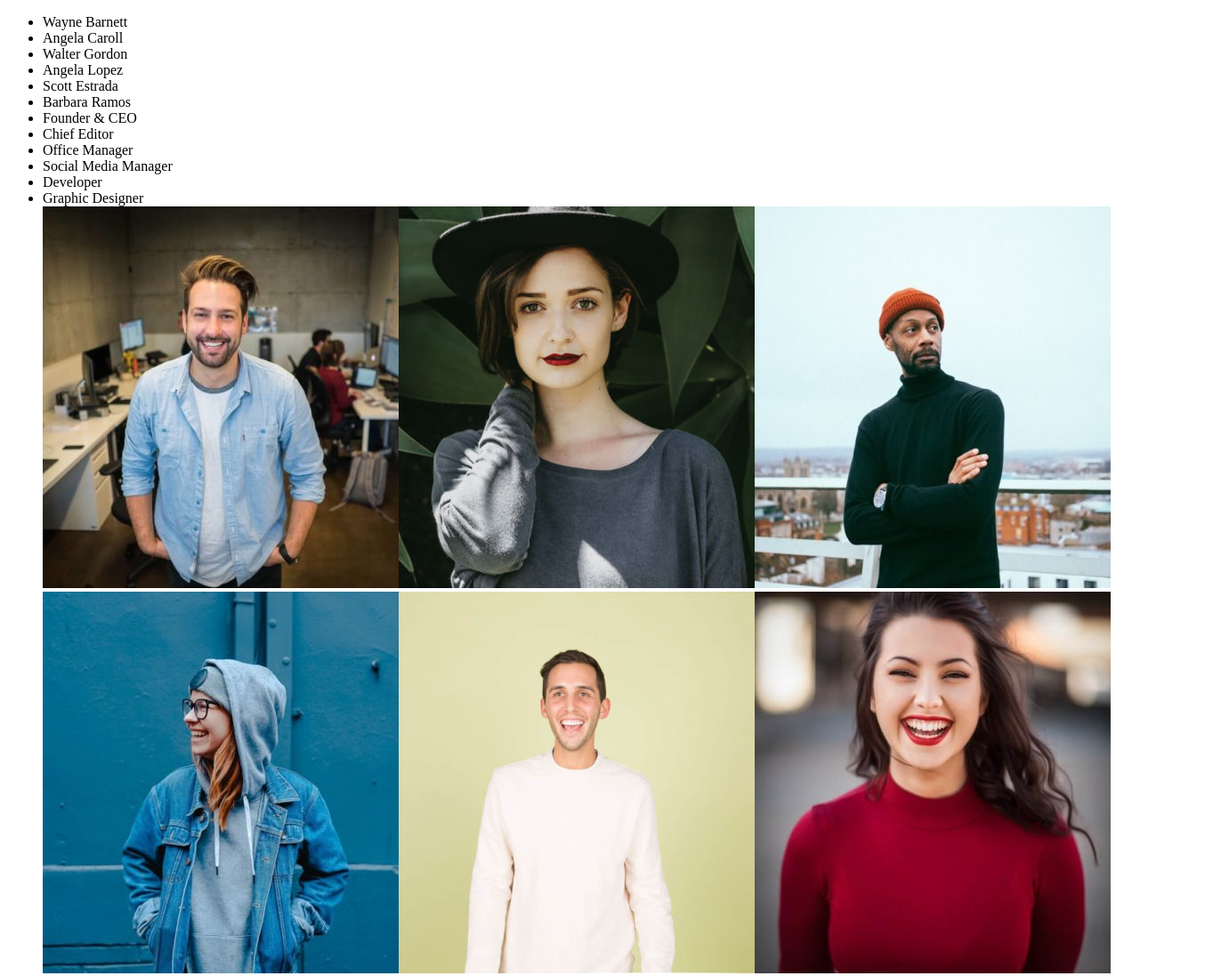
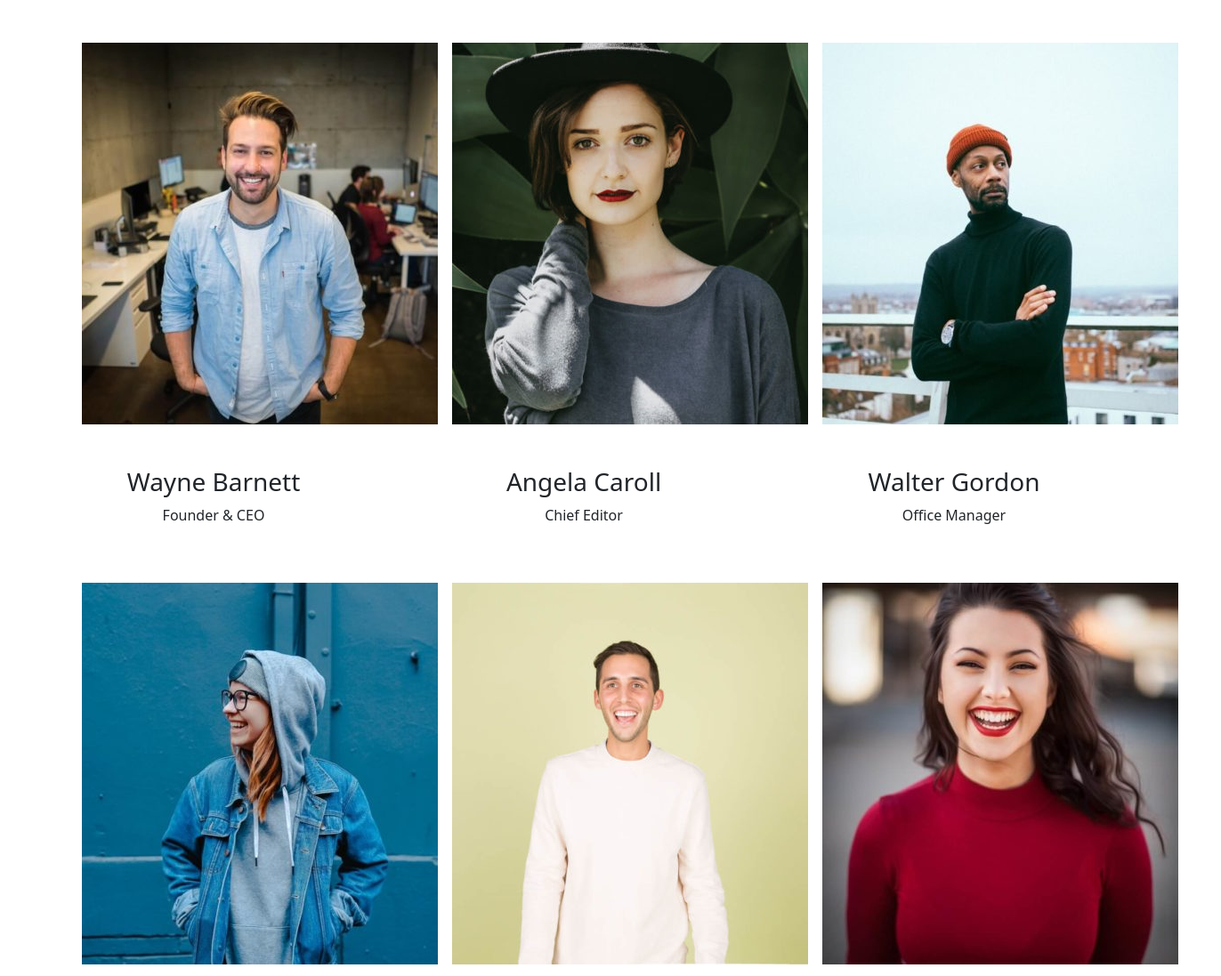
Before and after one commit to antoniozacca/js-our-team, a plain HTML site: page index.html in a window 1280 px wide. Shown: the top 1097 px of the page at 89% size, 1372 px wide, since content can reach past the window. Drawn offline with nearby package versions, Linux system fonts and the light colour scheme.

Commit message:
finish exercise

```diff
--- a/index.html
+++ b/index.html
@@ -4,9 +4,15 @@
     <meta charset="UTF-8">
     <meta name="viewport" content="width=device-width, initial-scale=1.0">
     <title>Our Team</title>
+    <link rel="stylesheet" href="style.css">
+    <link href="https://cdn.jsdelivr.net/npm/bootstrap@5.3.3/dist/css/bootstrap.min.css" rel="stylesheet" integrity="sha384-QWTKZyjpPEjISv5WaRU9OFeRpok6YctnYmDr5pNlyT2bRjXh0JMhjY6hW+ALEwIH" crossorigin="anonymous">
+    <script src="https://cdn.jsdelivr.net/npm/bootstrap@5.3.3/dist/js/bootstrap.bundle.min.js" integrity="sha384-YvpcrYf0tY3lHB60NNkmXc5s9fDVZLESaAA55NDzOxhy9GkcIdslK1eN7N6jIeHz" crossorigin="anonymous"></script>
 </head>
-<body>
-    <ul id="membri"></ul>
+<body class="container-fluid">
+
+        <ul class="row" id="membri">
+        </ul>
+
     <script src="./main.js"></script>
 </body>
 </html>
--- a/main.js
+++ b/main.js
@@ -35,20 +35,41 @@ let users = [
 ];
 
 for(let i=0 ; i < users.length; i++) {
+    const user = users[i];
     let ul = document.getElementById("membri");
     let li = document.createElement("li");
-    li.innerText = users[i].name;
+    li.classList.add("col-4")
+    li.classList.add("text-center")
+
+    // image
+    let img = document.createElement("img");
+    img.classList.add("p-5");
+    img.src = user.image;
+    li.appendChild(img);
+
+    // name
+    let h3 = document.createElement("h3");
+    h3.append(user.name)
+    li.appendChild(h3);
+
+    // role
+    let p = document.createElement("p");
+    p.append(user.role);
+    li.append(p);
+
     ul.appendChild(li);
+
 }
- for(let i=0 ; i < users.length; i++) {
-     let ul = document.getElementById("membri");
-     let li = document.createElement("li");
-     li.innerText = users[i].role;
-     ul.appendChild(li);
- }
- for(let i=0 ; i < users.length; i++) {
-     let ul = document.getElementById("membri");
-     let li = document.createElement("img");
-     li.src = users[i].image;
-     ul.appendChild(li);
- }
+
+// for(let i=0 ; i < users.length; i++) {
+//     let ul = document.getElementById("membri");
+//     let li = document.createElement("li");
+//     li.innerText = users[i].name;
+//     ul.appendChild(li);
+// }
+//  for(let i=0 ; i < users.length; i++) {
+//      let ul = document.getElementById("membri");
+//      let li = document.createElement("li");
+//      li.innerText = users[i].role;
+//      ul.appendChild(li);
+//  }
--- /dev/null
+++ b/style.css
@@ -0,0 +1,3 @@
+li{
+    list-style: none;
+}
```
